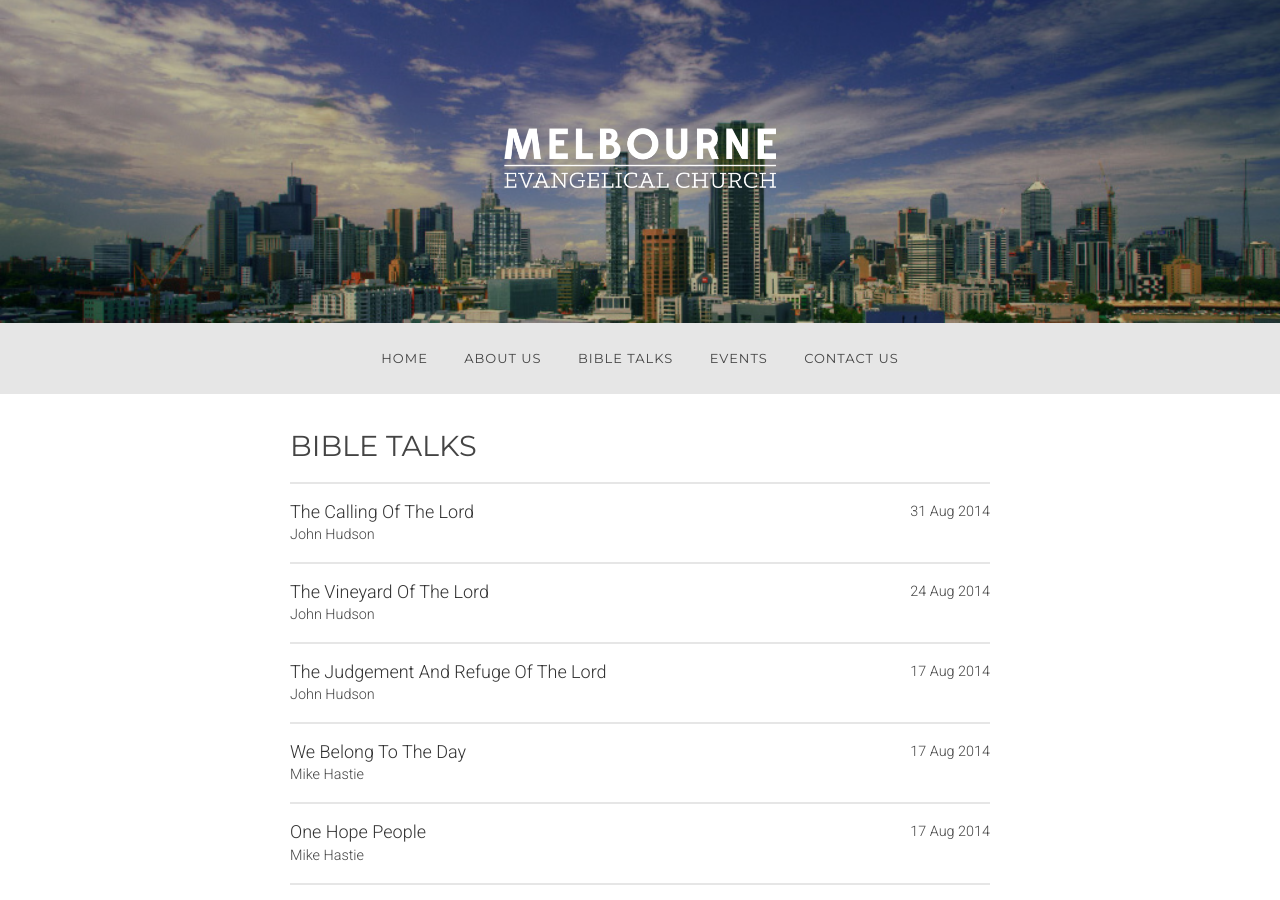
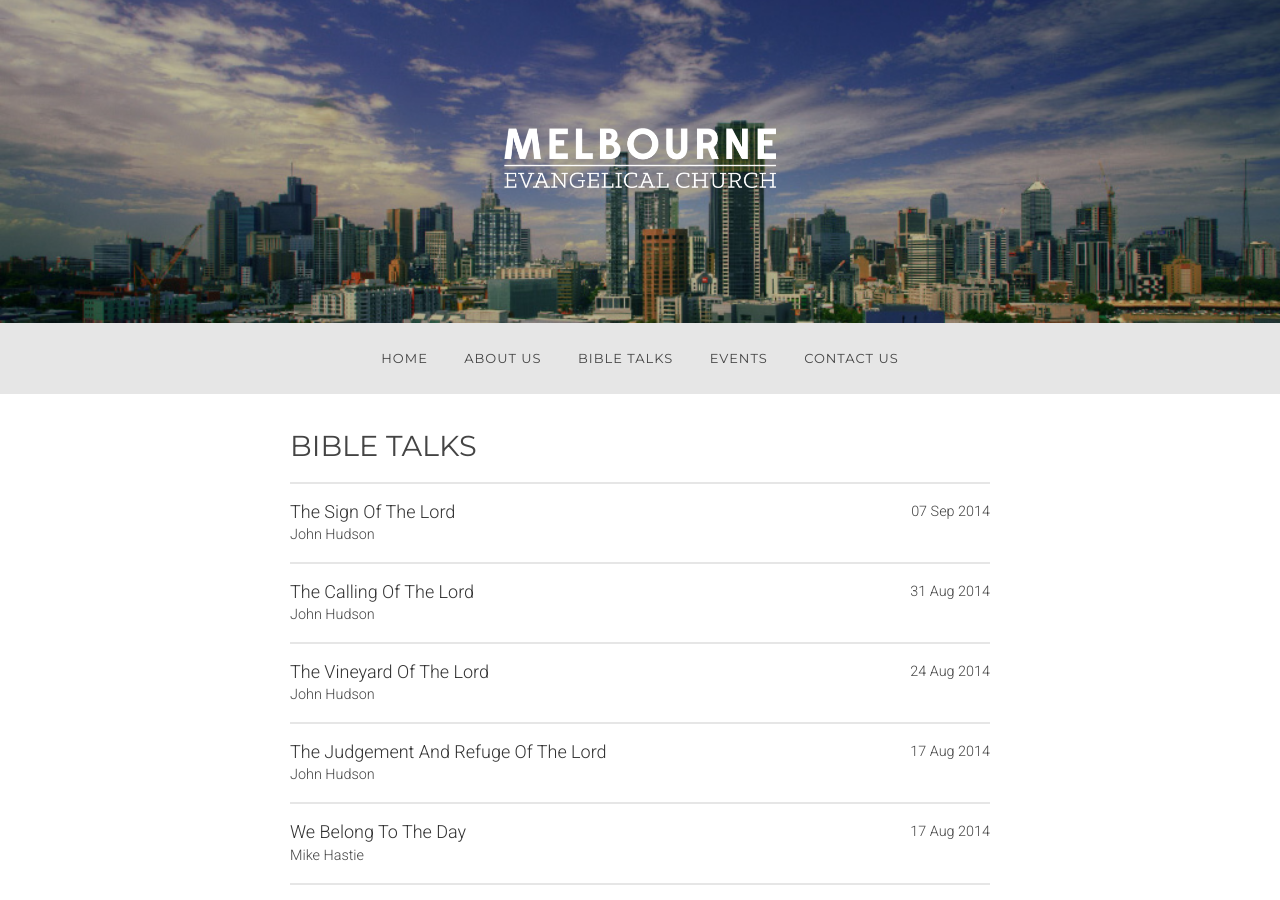
Before and after one commit to allanhortle/melbourneevangelicalchurch.com.au, a Jekyll site: the page built from talks/index.html, in a window 1280 px wide and 900 px high. Built offline with Jekyll 4.4.1, drawn with Linux system fonts in a browser that asks for light colours; Markdown is read by kramdown in place of the engine named in the settings.

Commit message:
sunday update

```diff
--- /dev/null
+++ b/_posts/2014/2014-09-07-isaiah_7-the_sign_of_the_lord-john_hudson.markdown
@@ -0,0 +1,8 @@
+---
+layout: post
+passage: Isaiah 7
+title:  The Sign Of The Lord
+author:  John Hudson
+date:  2014-09-07
+categories: Isaiah
+---
```
Also changed, not shown: events/index.markdown (+8 -1 lines).
